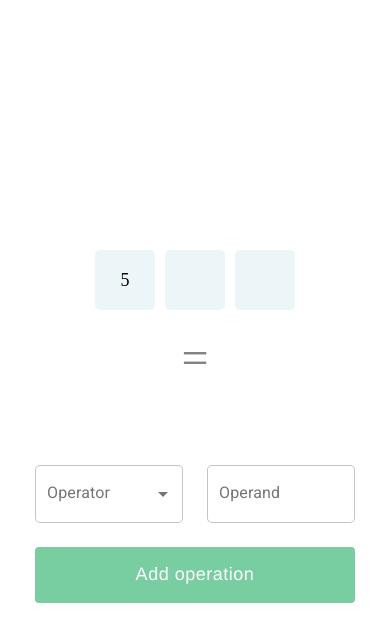
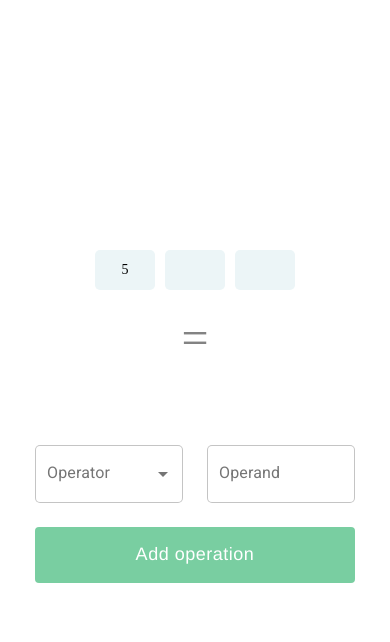
Before and after one commit to tampm92/operation, a React (Create React App) app: page / in a window 390 px wide. Both pictures are taken after typing "5" into the empty fields and a click on the button "Add number". Shown: the top 642 px of the page. Built offline with nearby package versions, Linux system fonts and the light colour scheme; a web font is replaced by a local one.

Commit message:
feat: update scss

```diff
--- a/src/App.scss
+++ b/src/App.scss
@@ -73,6 +73,13 @@ input[type='number'] {
     justify-content: center;
     background-color: #ecf5f7;
     font-size: 18px;
+
+    div {
+      overflow-x: hidden;
+      overflow-y: hidden;
+      text-overflow: ellipsis;
+      white-space: nowrap;
+    }
   }
 
   .expression {
@@ -100,6 +107,7 @@ input[type='number'] {
       margin-top: 20px;
       color: rgb(80, 227, 194);
       font-size: 64px;
+      word-break: break-all;
     }
   }
 
@@ -156,7 +164,13 @@ input[type='number'] {
 
       .result {
         margin-top: 10px;
+        font-size: 32px;
       }
+    }
+
+    .operand {
+      font-size: 14px;
+      height: 40px;
     }
 
     .add-operation {
--- a/src/components/commons/Operand.jsx
+++ b/src/components/commons/Operand.jsx
@@ -4,7 +4,13 @@ import classnames from 'classnames';
 
 const Operand = ({ value, className }) => {
   const classes = classnames('operand', className);
-  return <div className={classes}>{value}</div>;
+  return (
+    <div className={classes}>
+      <div>
+        <span>{value}</span>
+      </div>
+    </div>
+  );
 };
 
 Operand.propTypes = {
```
